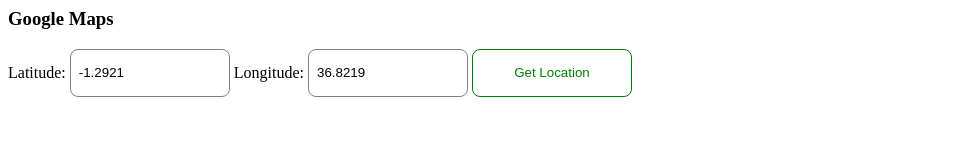
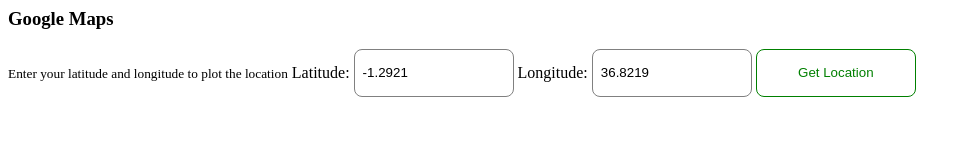
Before and after one commit to briangor/js-gmap, a plain HTML site: page index.html in a window 1280 px wide. Shown: the whole page, without its empty margins (0-971 px from the left). Drawn offline with Linux system fonts and the light colour scheme; some packages are replaced by stand-ins of ours.

Commit message:
update index

```diff
--- a/index.html
+++ b/index.html
@@ -10,6 +10,7 @@
   <h3>Google Maps</h3>
   <!--The div element for the map -->
   <div class="map-inputs">
+    <small>Enter your latitude and longitude to plot the location</small>
     <label>Latitude:</label>
     <input type="number" id="lat" value="-1.2921">
     <label>Longitude:</label>
```
